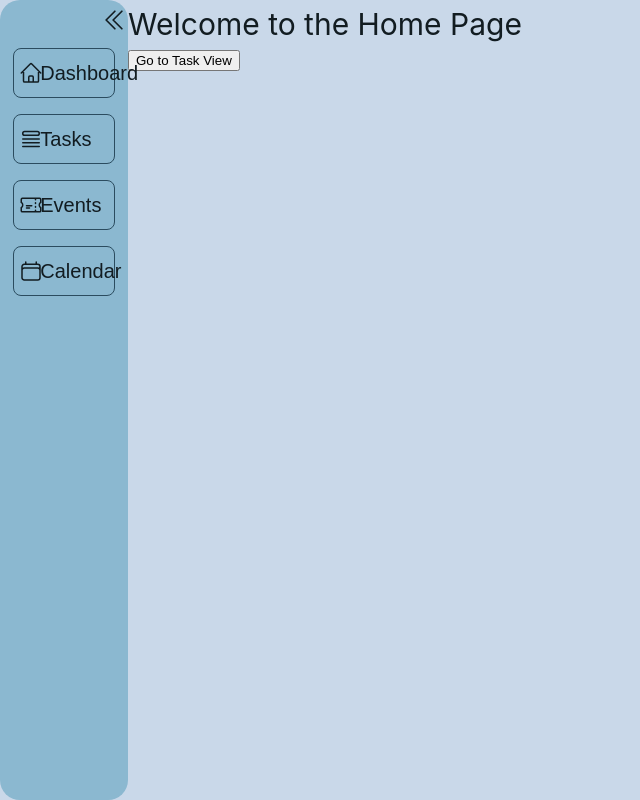
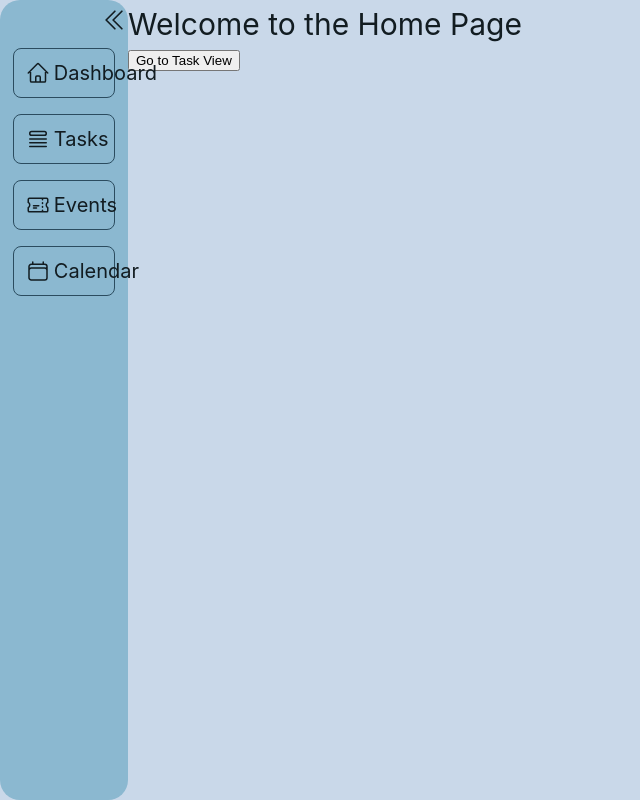
Before and after one commit to K7theCompSciMan/taskermind, a Vue app: page / in a window 1280 px wide. Shown: the whole page, without its empty margins (0-640 px from the left). Built offline with nearby package versions, Linux system fonts and the light colour scheme; the HTML template or start-up script is replaced by a standard one.

Commit message:
Update NavButton.vue

```diff
--- a/src/components/NavButton.vue
+++ b/src/components/NavButton.vue
@@ -1,6 +1,5 @@
 <script setup lang="ts">
 import { defineProps } from 'vue'
-import { RouterLink, useRouter } from 'vue-router'
 
 const props = defineProps({
   text: {
@@ -13,75 +12,58 @@ const props = defineProps({
   },
   image_src: {
     type: String,
-        required: true
+    required: false
   }
 })
 
-const router = useRouter();
+// Optional: icons for each button
+const icons: Record<string, string> = {
+  Dashboard: "M2.25 12 11.204 3.045c.44-.439 1.152-.439 1.591 0L21.75 12M4.5 9.75v10.125c0 .621.504 1.125 1.125 1.125H9.75v-4.875c0-.621.504-1.125 1.125-1.125h2.25c.621 0 1.125.504 1.125 1.125V21h4.125c.621 0 1.125-.504 1.125-1.125V9.75M8.25 21h8.25",
+  Tasks: "M3.75 12h16.5m-16.5 3.75h16.5M3.75 19.5h16.5M5.625 4.5h12.75a1.875 1.875 0 0 1 0 3.75H5.625a1.875 1.875 0 0 1 0-3.75Z",
+  Events: "M16.5 6v.75m0 3v.75m0 3v.75m0 3V18m-9-5.25h5.25M7.5 15h3M3.375 5.25c-.621 0-1.125.504-1.125 1.125v3.026a2.999 2.999 0 0 1 0 5.198v3.026c0 .621.504 1.125 1.125 1.125h17.25c.621 0 1.125-.504 1.125-1.125v-3.026a2.999 2.999 0 0 1 0-5.198V6.375c0-.621-.504-1.125-1.125-1.125H3.375Z",
+  Calendar: "M6.75 3v2.25M17.25 3v2.25M3 18.75V7.5a2.25 2.25 0 0 1 2.25-2.25h13.5A2.25 2.25 0 0 1 21 7.5v11.25m-18 0A2.25 2.25 0 0 0 5.25 21h13.5A2.25 2.25 0 0 0 21 18.75m-18 0v-7.5A2.25 2.25 0 0 1 5.25 9h13.5A2.25 2.25 0 0 1 21 11.25v7.5"
+}
 </script>
 
 <template>
-    <div @click="router.push(target)">
-        <svg @click="router.push(target)" v-if="text=='Dashboard'" xmlns="http://www.w3.org/2000/svg" fill="none" viewBox="0 0 24 24" stroke-width="1.5" stroke="currentColor">
-            <path stroke-linecap="round" stroke-linejoin="round" d="m2.25 12 8.954-8.955c.44-.439 1.152-.439 1.591 0L21.75 12M4.5 9.75v10.125c0 .621.504 1.125 1.125 1.125H9.75v-4.875c0-.621.504-1.125 1.125-1.125h2.25c.621 0 1.125.504 1.125 1.125V21h4.125c.621 0 1.125-.504 1.125-1.125V9.75M8.25 21h8.25" />
+  <router-link :to="target" class="nav-button">
+    <svg
+      v-if="icons[text]"
+      xmlns="http://www.w3.org/2000/svg"
+      fill="none"
+      viewBox="0 0 24 24"
+      stroke-width="1.5"
+      stroke="currentColor"
+    >
+      <path stroke-linecap="round" stroke-linejoin="round" :d="icons[text]" />
     </svg>
-        <svg @click="router.push(target)" v-if="text=='Calendar'" xmlns="http://www.w3.org/2000/svg" fill="none" viewBox="0 0 24 24" stroke-width="1.5" stroke="currentColor" class="size-6">
-            <path stroke-linecap="round" stroke-linejoin="round" d="M6.75 3v2.25M17.25 3v2.25M3 18.75V7.5a2.25 2.25 0 0 1 2.25-2.25h13.5A2.25 2.25 0 0 1 21 7.5v11.25m-18 0A2.25 2.25 0 0 0 5.25 21h13.5A2.25 2.25 0 0 0 21 18.75m-18 0v-7.5A2.25 2.25 0 0 1 5.25 9h13.5A2.25 2.25 0 0 1 21 11.25v7.5" />
-        </svg>
-        <svg @click="router.push(target)" v-if="text=='Events'" data-slot="icon" fill="none" stroke-width="1.5" stroke="currentColor" viewBox="0 0 24 24" xmlns="http://www.w3.org/2000/svg" aria-hidden="true">
-            <path stroke-linecap="round" stroke-linejoin="round" d="M16.5 6v.75m0 3v.75m0 3v.75m0 3V18m-9-5.25h5.25M7.5 15h3M3.375 5.25c-.621 0-1.125.504-1.125 1.125v3.026a2.999 2.999 0 0 1 0 5.198v3.026c0 .621.504 1.125 1.125 1.125h17.25c.621 0 1.125-.504 1.125-1.125v-3.026a2.999 2.999 0 0 1 0-5.198V6.375c0-.621-.504-1.125-1.125-1.125H3.375Z"></path>
-        </svg>
-        <svg @click="router.push(target)" v-if="text=='Tasks'" data-slot="icon" fill="none" stroke-width="1.5" stroke="currentColor" viewBox="0 0 24 24" xmlns="http://www.w3.org/2000/svg" aria-hidden="true">
-            <path stroke-linecap="round" stroke-linejoin="round" d="M3.75 12h16.5m-16.5 3.75h16.5M3.75 19.5h16.5M5.625 4.5h12.75a1.875 1.875 0 0 1 0 3.75H5.625a1.875 1.875 0 0 1 0-3.75Z"></path>
-        </svg>
-        <button @click="router.push(target)">{{text}}</button>
-    </div>
+    <span>{{ text }}</span>
+  </router-link>
 </template>
 
-
 <style scoped>
+.nav-button {
+  display: flex;
+  align-items: center;
+  position: relative;
+  gap: 0.75rem;
+  padding: 0.5rem 1rem 0.5rem 2.5rem;
+  border: 1px solid var(--color-primary);
+  border-radius: 0.5rem;
+  color: var(--color-text);
+  text-decoration: none;
+  font-size: 1.25rem;
+  transition: all 0.2s;
+  margin: 1vh 0;
+}
+.nav-button:hover {
+  color: var(--color-accent);
+  scale: 1.05;
+}
 svg {
   position: absolute;
-        left: 5%;
-        top: 25%;
+  left: 0.75rem;
   width: 1.5rem;
   height: 1.5rem;
 }
-    img {
-        cursor: pointer;
-        width: 10%;
-        height: 100%;
-        border: 1px solid black
-    }
-    button {
-        cursor: pointer;
-        background: transparent;
-        border: none;
-        outline: none;
-        color: currentColor;
-        font-size: 1.25rem;
-        width: 90%;
-        height: 100%;
-        text-align: center;
-    }
-    div {
-        position: relative;
-        background: transparent;
-        border: 1px solid var(--color-primary);
-        color: var(--color-text);
-        padding: 0.5rem 1rem;
-        padding-left: 20%;
-        border-radius: 0.5rem;
-        cursor: pointer;
-        font-size: 1.25rem;
-        transition: all 0.2s;
-        margin-top: 1vh;
-        margin-bottom: 1vh;
-    }
-    div:hover {
-        cursor: pointer;
-        color: var(--color-accent);
-        scale: 1.1;
-        transition: all 0.2s;
-    }
 </style>
```
Lines whose indentation alone changed are shown as unchanged.
